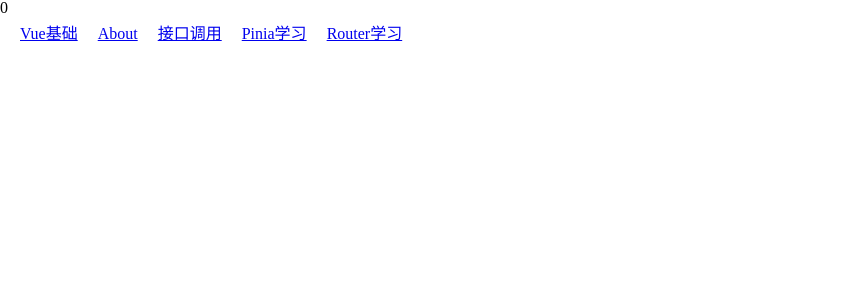
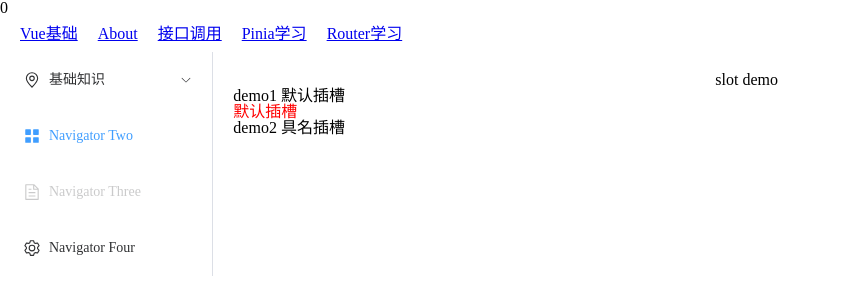
Before and after one commit to Promise-Devotion/vue-project, a Vue app: page /#/home/slotdemo in a window 1280 px wide. Shown: the top 300 px of the page, without its empty margins (0-841 px from the left). Built offline with nearby package versions, Linux system fonts and the light colour scheme.

Commit message:
学习slot插槽

```diff
--- /dev/null
+++ b/src/components/slotcomponent/defaultslot.vue
@@ -0,0 +1,11 @@
+<template>
+  <div class="default-slot">
+    <p>默认插槽</p>
+  </div>
+</template>
+<script setup lang="ts"></script>
+<style lang="scss" scoped>
+.default-slot {
+  color: red;
+}
+</style>
--- /dev/null
+++ b/src/components/slotcomponent/namedslot.vue
@@ -0,0 +1,12 @@
+<template>
+  <template name="demo2">
+    <div class="named-slot"><p>具名插槽</p></div>
+  </template>
+  <template>hello</template>
+</template>
+<script setup lang="ts"></script>
+<style lang="scss" scoped>
+.named-slot {
+  color: red;
+}
+</style>
--- /dev/null
+++ b/src/components/slotcomponent/newFile.tsx
@@ -0,0 +1 @@
+export default {} as any;
--- a/src/router/index.ts
+++ b/src/router/index.ts
@@ -33,6 +33,11 @@
           path: "eventhandle",
           name: "Eventhandle",
           component: () => import("../views/baseknowledge/EventHandle.vue"),
+        },
+        {
+          path: "slotdemo",
+          name: "Slotdemo",
+          component: () => import("../views/baseknowledge/SlotDemo.vue"),
         },
       ],
     },
--- a/src/views/HomeView.vue
+++ b/src/views/HomeView.vue
@@ -35,6 +35,9 @@
               <el-menu-item index="1-3">
                 <RouterLink to="/home/eventhandle">事件处理</RouterLink>
               </el-menu-item>
+              <el-menu-item index="1-3">
+                <RouterLink to="/home/slotdemo">slot插槽</RouterLink>
+              </el-menu-item>
             </el-menu-item-group>
             <el-menu-item-group title="Group Two">
               <el-menu-item index="1-3">item three</el-menu-item>
--- /dev/null
+++ b/src/views/baseknowledge/SlotDemo.vue
@@ -0,0 +1,32 @@
+<template>
+  <div class="slot-contain">
+    <h3>slot demo</h3>
+    <div>
+      <h4>demo1 默认插槽</h4>
+      <div>
+        <defaultslotVue />
+      </div>
+      <h4>demo2 具名插槽</h4>
+      <div>
+        <namedslotVue>
+          <template #demo2></template>
+          <template>
+            <div>hello</div>
+          </template>
+        </namedslotVue>
+      </div>
+    </div>
+  </div>
+</template>
+<script setup lang="ts">
+import defaultslotVue from "@/components/slotcomponent/defaultslot.vue";
+import namedslotVue from "@/components/slotcomponent/namedslot.vue";
+</script>
+<style scoped lang="scss">
+.slot-contain {
+  padding: 20px;
+  h3 {
+    text-align: center;
+  }
+}
+</style>
```
